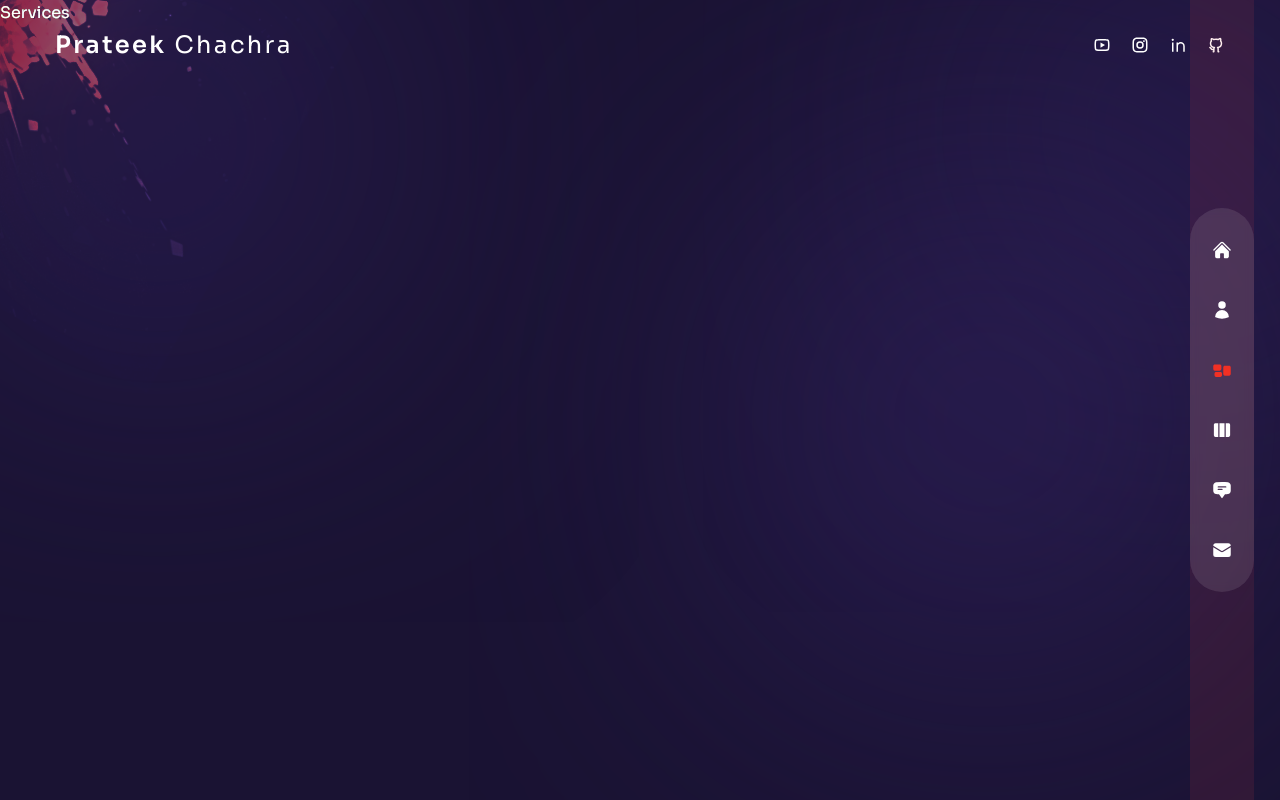
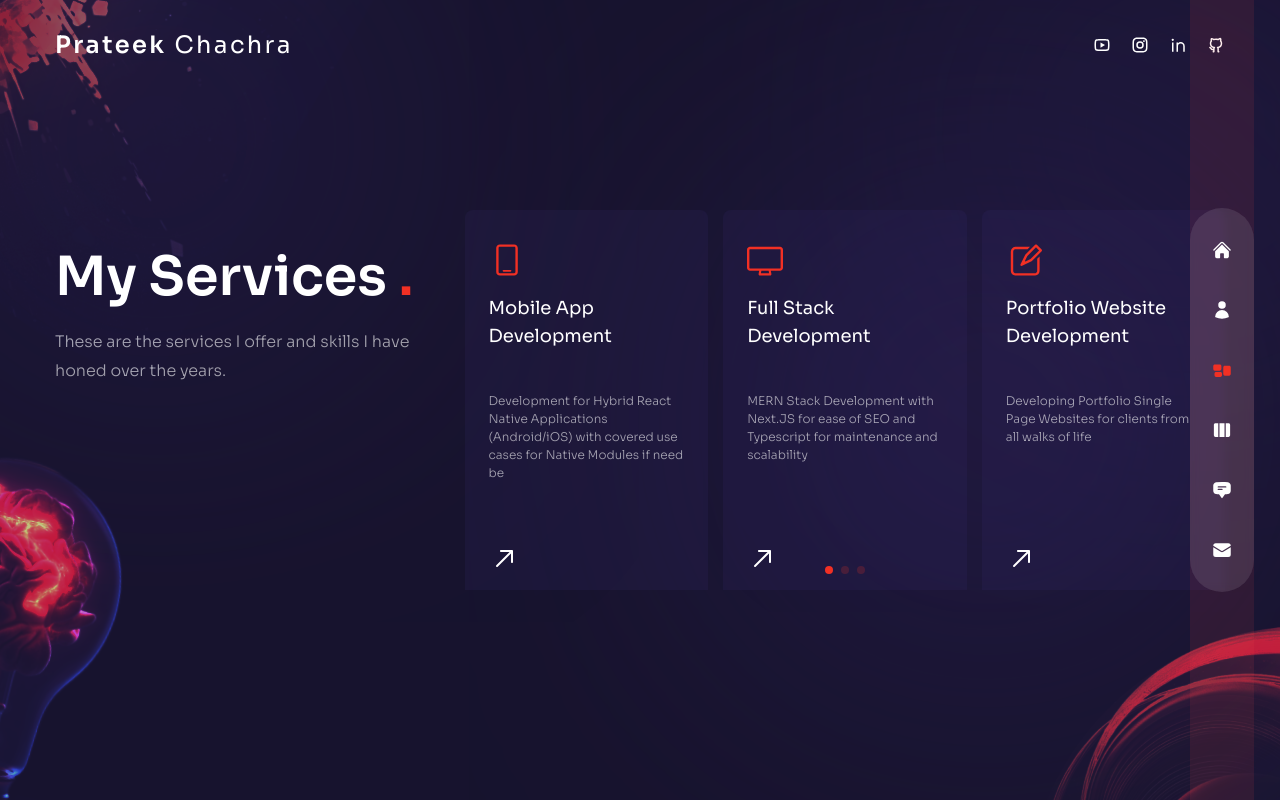
Before and after one commit to prateekchachra/prateekchachra.github.io, a Next.js app: page /services in a window 1280 px wide. Built offline with nearby package versions, Linux system fonts and the light colour scheme.

Commit message:
feat: work added

```diff
--- a/components/Bulb.js
+++ b/components/Bulb.js
@@ -1,5 +1,11 @@
+import Image from "next/image";
+
+
 const Bulb = () => {
-  return <div>Bulb</div>;
+  return <div className="absolute -left-36 -bottom-12 rotate-12
+  mix-blend-color-dodge animate-pulse duration-75 z-10 w-[200px] xl:w-[260px]">
+    <Image src={'/bulb.png'} width={260} height={200} className="w-full h-full" alt=''/>
+  </div>;
 };
 
 export default Bulb;
--- a/components/ServiceSlider.js
+++ b/components/ServiceSlider.js
@@ -1,34 +1,75 @@
-// data
+import {RxMobile, RxPencil2, RxDesktop, RxReader, RxRocket, RxArrowTopRight } from 'react-icons/rx';
+import {Swiper, SwiperSlide} from 'swiper/react';
+
+import 'swiper/css'
+import 'swiper/css/free-mode'
+import 'swiper/css/pagination'
+import { FreeMode, Pagination } from 'swiper';
+
 const serviceData = [
   {
-    icon: <RxCrop />,
-    title: 'Branding',
-    description: 'Lorem ipsum dolor sit amet, consectetur adipiscing elit.',
+    icon: <RxMobile />,
+    title: 'Mobile App Development',
+    description: 'Development for Hybrid React Native Applications (Android/iOS) with covered use cases for Native Modules if need be',
+  },
+  {
+    icon: <RxDesktop />,
+    title: 'Full Stack Development',
+    description: 'MERN Stack Development with Next.JS for ease of SEO and Typescript for maintenance and scalability',
   },
   {
     icon: <RxPencil2 />,
-    title: 'Design',
-    description: 'Lorem ipsum dolor sit amet, consectetur adipiscing elit.',
-  },
-  {
-    icon: <RxDesktop />,
-    title: 'Development',
-    description: 'Lorem ipsum dolor sit amet, consectetur adipiscing elit.',
+    title: 'Portfolio Website Development',
+    description: 'Developing Portfolio Single Page Websites for clients from all walks of life',
   },
   {
     icon: <RxReader />,
-    title: 'Copywriting',
-    description: 'Lorem ipsum dolor sit amet, consectetur adipiscing elit.',
+    title: 'Technical Architecture Consultant',
+    description: 'Reviewing the Technical Architecture and suggesting changes for Optimizing, Security and Scalability',
   },
   {
     icon: <RxRocket />,
-    title: 'SEO',
-    description: 'Lorem ipsum dolor sit amet, consectetur adipiscing elit.',
+    title: 'Scrum Management',
+    description: 'Managing the Agile Development Lifecycle and fine-tuning the process.',
   },
 ];
 
 const ServiceSlider = () => {
-  return <div>Service Slider</div>;
+  return <Swiper breakpoints={{
+    320: {
+      slidesPerView: 1,
+      spaceBetween: 15
+    },
+    640: {
+      slidesPerView: 3,
+      spaceBetween: 15
+    },
+  }}
+  freeMode={true}
+  pagination={{
+    clickable: true
+  }}
+  modules={[FreeMode, Pagination]}
+  className='h-[320px] sm:h-[380px]'
+  >
+
+    {serviceData.map((item,index) => (
+      <SwiperSlide key={index}>
+        <div className='bg-[rgba(65,47,123,0.15)] h-max rounded-lg px-6 py-8 flex sm:flex-col
+        gap-x-6 sm:gap-x-0 group cursor-pointer hover:bg-[rgba(89,65,169,0.15)] transition-all duration-300 justify-between'>
+          <div className='text-4xl text-accent mb-4'>{item.icon}</div>
+          <div className='mb-8'>
+            <div className='mb-2 text-lg h-[90px]'>{item.title}</div>
+            <p className='max-w-[350px] leading-normal text-xs h-[120px]'>{item.description}</p>
+          </div>
+          <div className='text-3xl'>
+            <RxArrowTopRight className='group hover:rotate-45 group-hover:text-accent transition-all duration-300
+            '/>
+          </div>
+        </div>
+      </SwiperSlide>
+    ))}
+  </Swiper>;
 };
 
 export default ServiceSlider;
--- a/pages/about/index.js
+++ b/pages/about/index.js
@@ -13,21 +13,67 @@ const aboutData = [
       {
         title: 'Full Stack Development',
         icons: [
-          <FaReact />,
-          <SiNextdotjs />,
-          <FaJs />,
-          <FaHtml5 />,
-          <FaCss3 />,
-          <FaNodeJs />,
-          <SiMysql />,
-          <SiFramer />,
-          <SiExpress />,
-          <SiRedis />,
+          {
+            name: 'React',
+            iconLink: <FaReact />
+          },
+          {
+            name: 'Next.JS',
+            iconLink: <SiNextdotjs />
+          },
+          {
+            name: 'Javascript',
+            iconLink: <FaJs />
+          },
+          {
+            name: 'HTML 5',
+            iconLink: <FaHtml5 />
+          },
+          {
+            name: 'CSS 3',
+            iconLink: <FaCss3 />
+          },
+          {
+            name: 'Node JS',
+            iconLink: <FaNodeJs />
+          },
+          {
+            name: 'MySQL',
+            iconLink: <SiMysql />
+          },
+          {
+            name: 'Express JS',
+            iconLink: <SiExpress />
+          },
+          {
+            name: 'Redis',
+            iconLink: <SiRedis />
+          },
         ],
       },
       {
         title: 'Mobile App Development',
-        icons: [<FaSwift />, <SiKotlin />, <FaReacteurope />, <SiFirebase />, <SiMocha />
+        icons: [
+          {
+            name: 'React Native',
+            iconLink: <FaReacteurope />
+          },
+          {
+            name: 'Kotlin',
+            iconLink: <SiKotlin />
+          },
+          {
+            name: 'Swift',
+            iconLink: <FaSwift />
+          },
+          {
+            name: 'Firebase',
+            iconLink: <SiFirebase />
+          },
+          {
+            name: 'Mocha',
+            iconLink: <SiMocha />
+          },
       ],
       },
     ],
@@ -36,29 +82,34 @@ const aboutData = [
     title: 'awards',
     info: [
       {
-        title: 'Webby Awards - Honoree',
-        stage: '2011 - 2012',
+        title: 'EY Machine Learning Hackathon Finalist - Gurgaon',
+        stage: 'Feb 2018',
       },
-      {
-        title: 'Adobe Design Achievement Awards - Finalist',
-        stage: '2009 - 2010',
-      },
+
     ],
   },
   {
     title: 'experience',
     info: [
       {
-        title: 'UX/UI Designer - XYZ Company',
-        stage: '2012 - 2023',
+        title: 'Full Stack Developer - Taxfix (Madrid)',
+        stage: 'Mar 2022 - Present',
       },
       {
-        title: 'Web Developer - ABC Agency',
-        stage: '2010 - 2012',
+        title: 'Senior React Native Engineer - Guru.com (Pittsburgh)',
+        stage: 'Jun 2021 - Mar 2022',
       },
       {
-        title: 'Intern - DEF Corporation',
-        stage: '2008 - 2010',
+        title: 'Mobile Application Developer - Ayu Health (Bangalore)',
+        stage: 'Jun 2020 - Jan 2021',
+      },
+      {
+        title: 'Full-stack Developer - MyScoot (Delhi)',
+        stage: 'Jul 2019 - Jan 2020',
+      },
+      {
+        title: 'Senior Software Engineer - Nucleus Software (Delhi)',
+        stage: 'Jul 2016 - Jun 2018',
       },
     ],
   },
@@ -67,7 +118,7 @@ const aboutData = [
     info: [
       {
         title: 'B.Tech. in Electronics Engineering - DTU',
-        stage: '2016',
+        stage: 'Aug 2012 - May 2016',
       },
     ],
   },
@@ -77,10 +128,15 @@ const aboutData = [
 
 import { motion } from 'framer-motion';
 import { fadeIn } from '../../variants';
+import Head from 'next/head';
 
 const About = () => {
   const [index, setIndex] = useState(0);
   return (<div className='h-full bg-primary/30 py-32 text-center xl:text-left'>
+     <Head>
+        <title>Prateek Chachra | About</title>
+        <meta property="og:title" content="Prateek Chachra | About" key="title" />
+      </Head>
     <Circles />
     <motion.div variants={fadeIn('right', 0.2)}
     initial='hidden'
@@ -130,6 +186,7 @@ const About = () => {
             </div>
           </motion.div>
       </div>
+
       <motion.div
        variants={fadeIn('left', 0.2)}
        initial='hidden'
@@ -145,11 +202,20 @@ const About = () => {
         ))}</div>
         <div className='py-2 xl:py-6 flex flex-col gap-y-2 xl:gap-y-4 items-center xl:items-start'>
           {aboutData[index].info.map((item, itemIndex) => (
-            <div key={itemIndex} className='flex-1 flex flex-col md:flex-row max-w-max gap-x-2 items-center text-white'>
-              <div className='font-light mb-2 md:mb-0'>{item.title}</div>
-              <div className='hidden md:flex'>-</div>
-              <div className='hidden md:flex'>{item.stage}</div>
-              {item.icons?.map((icon, ind) => <div key={ind} className='text-2xl transition-all duration-500'>{icon}</div>)}
+            <div key={itemIndex} className='flex-1 flex flex-col md:flex-row max-w-max gap-x-2 items-center justify-between text-white'>
+              <div className='font-light mb-2 md:mb-0 max-w-[260px]'>{item.title}</div>
+              <div className='hidden md:flex ml-4'> {item.stage}</div>
+              {item.icons?.map((icon, ind) => <div key={ind} className='text-2xl transition-all relative group duration-500'>
+              <div className='absolute pr-14 right-0 z-50 hidden xl:group-hover:flex hover:transition-all duration-400'>
+                <div className='bg-white relative flex text-primary items-center
+                p-[6px] rounded-[3px]'>
+                  <div className='text-[12px] leading-none font-semibold capitalize'>{icon.name}</div>
+                    {/* Triangle */}
+                    <div className='border-solid border-l-white border-l-8 border-y-transparent
+                    border-y-[6px] border-r-0 absolute -right-2'></div>
+                </div>
+                </div>
+                {icon.iconLink}</div>)}
             </div>
           ))}
         </div>
--- a/pages/index.js
+++ b/pages/index.js
@@ -5,9 +5,14 @@ import Avatar from '../components/Avatar'
 import { motion } from 'framer-motion';
 import {fadeIn} from '../variants';
 import ParticlesContainer from '../components/ParticlesContainer';
+import Head from 'next/head';
 
 const Home = () => {
   return <div className='bg-primary/60 h-full '>
+       <Head>
+        <title>Prateek Chachra | Portfolio</title>
+        <meta property="og:title" content="Prateek Chachra | Portfolio" key="title" />
+      </Head>
     <div className='w-full h-full bg-gradient-to-r from-primary/10 via-black/30 to-black/10'>
       <div className='text-center flex flex-col justify-center xl:pt-40 xl:text-left h-full container mx-auto'>
         <motion.h1
--- a/pages/services/index.js
+++ b/pages/services/index.js
@@ -1,8 +1,48 @@
+import Head from "next/head";
 
+import ServiceSlider from "../../components/ServiceSlider";
+import Bulb from "../../components/Bulb";
+import Circles from "../../components/Circles";
 
+import {motion} from 'framer-motion';
+import { fadeIn } from '../../variants';
 
 const Services = () => {
-  return <div>Services</div>;
+  return <div className="h-full bg-primary/30 py-36 flex items-center">
+      <Head>
+        <title>Prateek Chachra | Services</title>
+        <meta property="og:title" content="Prateek Chachra | Services" key="title" />
+      </Head>
+      <Circles />
+      <div className="container mx-auto">
+        <div className="flex flex-col xl:flex-row gap-x-8 ">
+          <div className="text-center flex xl:w-[30vw] flex-col lg:text-left mb-4 xl:mb-0">
+            <motion.h2
+            variants={fadeIn('up', 0.3)}
+            initial='hidden'
+            animate='show'
+            exit='hidden'
+            className="h2 xl:mt-8">My Services <span className="text-accent">.</span></motion.h2>
+            <motion.p
+            variants={fadeIn('up', 0.4)}
+            initial='hidden'
+            animate='show'
+            exit='hidden'
+            className="mb-4 max-w-[400px] mx-auto lg:mx-0">These are the services I offer and skills I have honed over the years.
+            </motion.p>
+          </div>
+          <motion.div
+          variants={fadeIn('up', 0.6)}
+          initial='hidden'
+          animate='show'
+          exit='hidden'
+          className="w-full xl:max-w-[65%]">
+          <ServiceSlider />
+          </motion.div>
+        </div>
+      </div>
+      <Bulb />
+  </div>;
 };
 
 export default Services;
```
Also changed, not shown: components/WorkSlider.js (+33 -2 lines), pages/work/index.js (+44 -1 lines).
